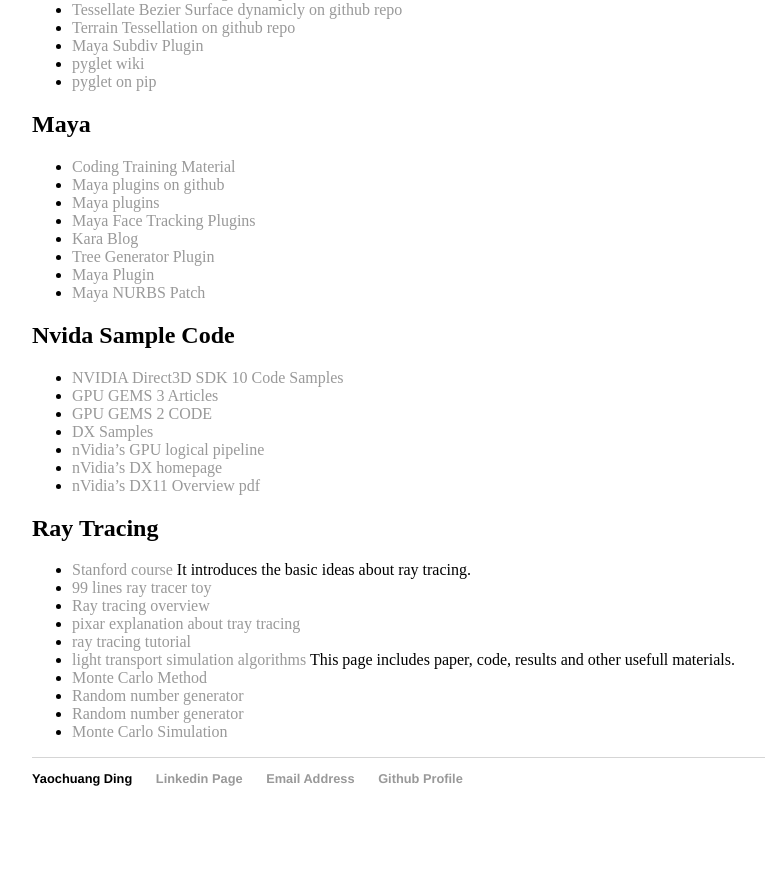
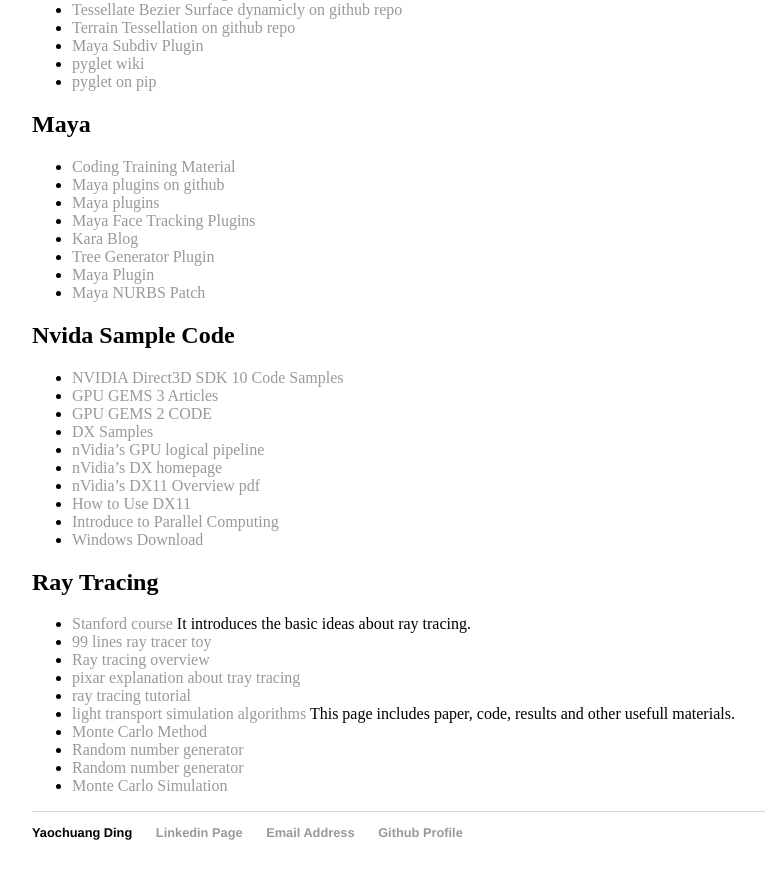
Before and after one commit to ychding11/ychding11.github.io, a Jekyll site: the page built from _posts/2015-03-23-Graphics-Resources.md, in a window 1280 px wide and 900 px high, scrolled down 1695 px. Shown: the top 879 px of the window, without its empty margins (160-925 px from the left). Built offline with Jekyll 4.4.1, drawn with Linux system fonts in a browser that asks for light colours; before the commit the page ends 2541 px from its top, so only the background shows below that.

Commit message:
1. add how to use dx11

```diff
--- a/_posts/2015-03-23-Graphics-Resources.md
+++ b/_posts/2015-03-23-Graphics-Resources.md
@@ -114,6 +114,9 @@
 - [nVidia's GPU logical pipeline](https://developer.nvidia.com/content/life-triangle-nvidias-logical-pipeline)
 - [nVidia's DX homepage](https://developer.nvidia.com/directx)
 - [nVidia's DX11 Overview pdf](http://www.nvidia.com/content/nvision2008/tech_presentations/game_developer_track/nvision08-direct3d_11_overview.pdf)
+- [How to Use DX11](https://msdn.microsoft.com/en-us/library/windows/desktop/ff476330(v=vs.85).aspx)
+- [Introduce to Parallel Computing](http://courses.cs.washington.edu/courses/cse558/11wi/lectures/06-introToParallelProgramming_forWeb.pdf)
+- [Windows Download](https://developer.microsoft.com/en-us/windows/downloads)
 
 ## Ray Tracing
 
```
